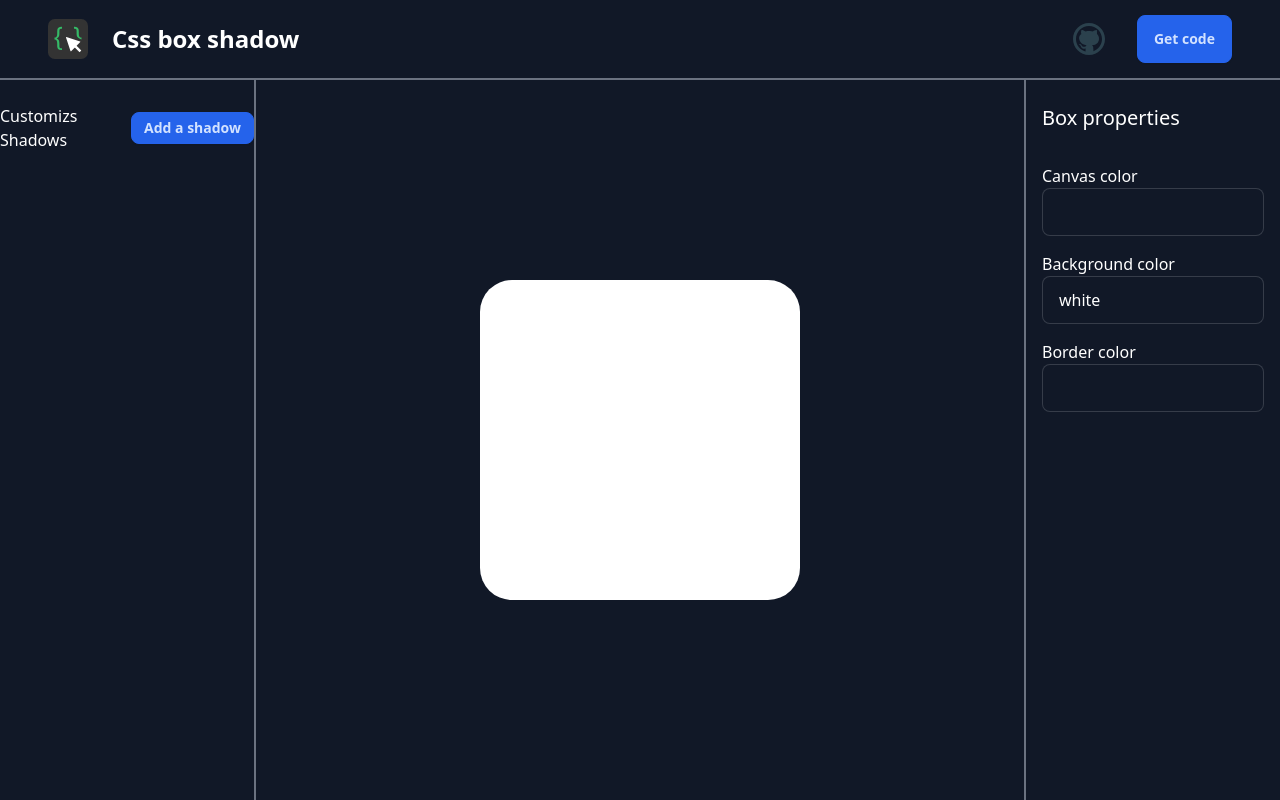
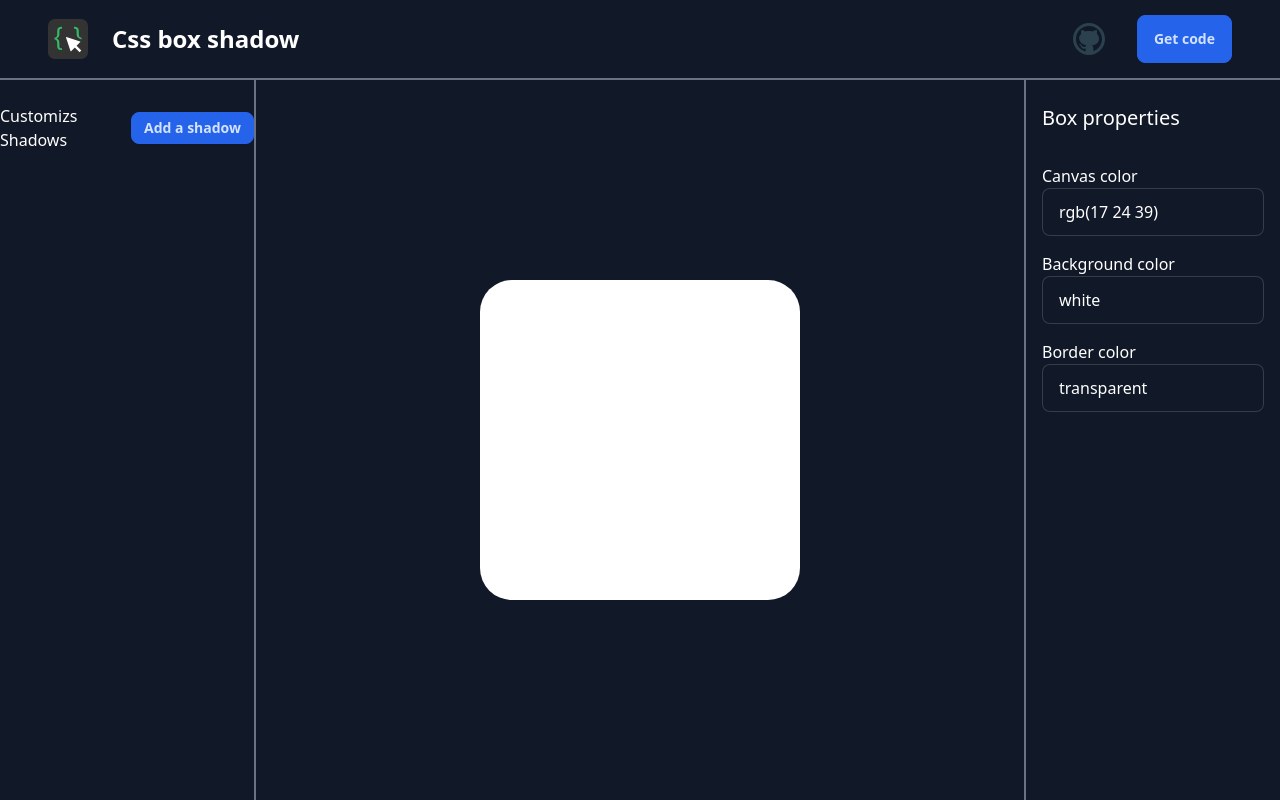
Before and after one commit to fedevcoding/box-shadow-generator, a Svelte app: page / in a window 1280 px wide. Built offline with nearby package versions, Linux system fonts and the light colour scheme.

Commit message:
add default box properties

```diff
--- a/src/App.svelte
+++ b/src/App.svelte
@@ -4,23 +4,17 @@
  import Header from "./components/Header.svelte";
  import LeftSidebar from "./components/LeftSidebar.svelte";
  import RightSidebar from "./components/RightSidebar.svelte";
+ import { defaultBoxProperties } from "./defaultvalues";
  import type { BoxProperties, Shadow } from "./types";
 
  let shadows: Shadow[] = [];
- let boxProperties: BoxProperties = {
-  canvasColor: "rgb(17 24 39)",
-  borderColor: "transparent",
-  borderRadius: "2rem",
-  backgroundColor: "white",
-  height: "20rem",
-  width: "20rem",
- };
+ let boxProperties: BoxProperties = defaultBoxProperties;
 </script>
 
 <section class="bg-gray-900 text-white h-screen">
  <Header {shadows} />
  <div class="flex">
-  <LeftSidebar {shadows} />
+  <LeftSidebar bind:shadows />
   <Center bind:boxProperties />
   <RightSidebar {shadows} bind:boxProperties />
  </div>
--- a/src/components/Center.svelte
+++ b/src/components/Center.svelte
@@ -9,7 +9,7 @@
  style={`background-color: ${boxProperties.canvasColor};`}
 >
  <div
-  style={`width: ${boxProperties.width}; height: ${boxProperties.height}; background-color: ${boxProperties.backgroundColor}; border-radius: ${boxProperties.borderRadius}; border: 1px solid ${boxProperties.borderColor};`}
+  style={`width: ${boxProperties.width}rem; height: ${boxProperties.height}rem; background-color: ${boxProperties.backgroundColor}; border-radius: ${boxProperties.borderRadius}rem; border: 1px solid ${boxProperties.borderColor};`}
  />
 </main>
 
--- a/src/components/LeftSidebar.svelte
+++ b/src/components/LeftSidebar.svelte
@@ -1,14 +1,28 @@
 <script lang="ts">
+ import { defaultShadow } from "../defaultvalues";
  import type { Shadow } from "../types";
 
  export let shadows: Shadow[];
+
+ function addShadow() {
+  shadows.push({ ...defaultShadow });
+  shadows = shadows;
+ }
 </script>
 
 <aside class="w-[20vw] border-r-2 border-r-gray-500">
  <div class="flex items-center justify-center gap-6 py-6">
   <h1>Customizs Shadows</h1>
-  <div class="d-btn d-btn-primary d-btn-sm">Add a shadow</div>
+  <button class="d-btn d-btn-primary d-btn-sm" on:click={addShadow}>
+   Add a shadow
+  </button>
  </div>
+
+ {#each shadows as shadow, i (i)}
+  <div>
+   Shadow {i}
+  </div>
+ {/each}
 </aside>
 
 <style>
--- a/src/components/RightSidebar.svelte
+++ b/src/components/RightSidebar.svelte
@@ -10,7 +10,12 @@
   <h1 class="text-xl mb-8">Box properties</h1>
 
   <p>Canvas color</p>
-  <input type="text" class="d-input d-input-bordered w-full max-w-xs" />
+  <input
+   type="text"
+   class="d-input d-input-bordered w-full max-w-xs"
+   value={boxProperties.canvasColor}
+   on:input={(e) => (boxProperties.canvasColor = e.currentTarget.value)}
+  />
 
   <p class="mt-4">Background color</p>
   <input
@@ -20,7 +25,12 @@
    on:input={(e) => (boxProperties.backgroundColor = e.currentTarget.value)}
   />
   <p class="mt-4">Border color</p>
-  <input type="text" class="d-input d-input-bordered w-full max-w-xs" />
+  <input
+   type="text"
+   class="d-input d-input-bordered w-full max-w-xs"
+   value={boxProperties.borderColor}
+   on:input={(e) => (boxProperties.borderColor = e.currentTarget.value)}
+  />
  </div>
 </aside>
 
--- /dev/null
+++ b/src/defaultvalues.ts
@@ -0,0 +1,20 @@
+import type { BoxProperties, Shadow } from "./types";
+
+export const defaultBoxProperties: BoxProperties = {
+ canvasColor: "rgb(17 24 39)",
+ borderColor: "transparent",
+ borderRadius: 2,
+ backgroundColor: "white",
+ height: 20,
+ width: 20,
+};
+
+export const defaultShadow: Shadow = {
+ active: true,
+ inset: false,
+ horizontalOffset: 0,
+ verticalOffset: 10,
+ blurRadius: 15,
+ spreadRadius: -3,
+ color: "rgba(0,0,0,0.1)",
+};
--- a/src/types.ts
+++ b/src/types.ts
@@ -12,7 +12,7 @@ export type BoxProperties = {
  canvasColor: string;
  backgroundColor: string;
  borderColor: string;
- borderRadius: string;
- height: string;
- width: string;
+ borderRadius: number;
+ height: number;
+ width: number;
 };
```
